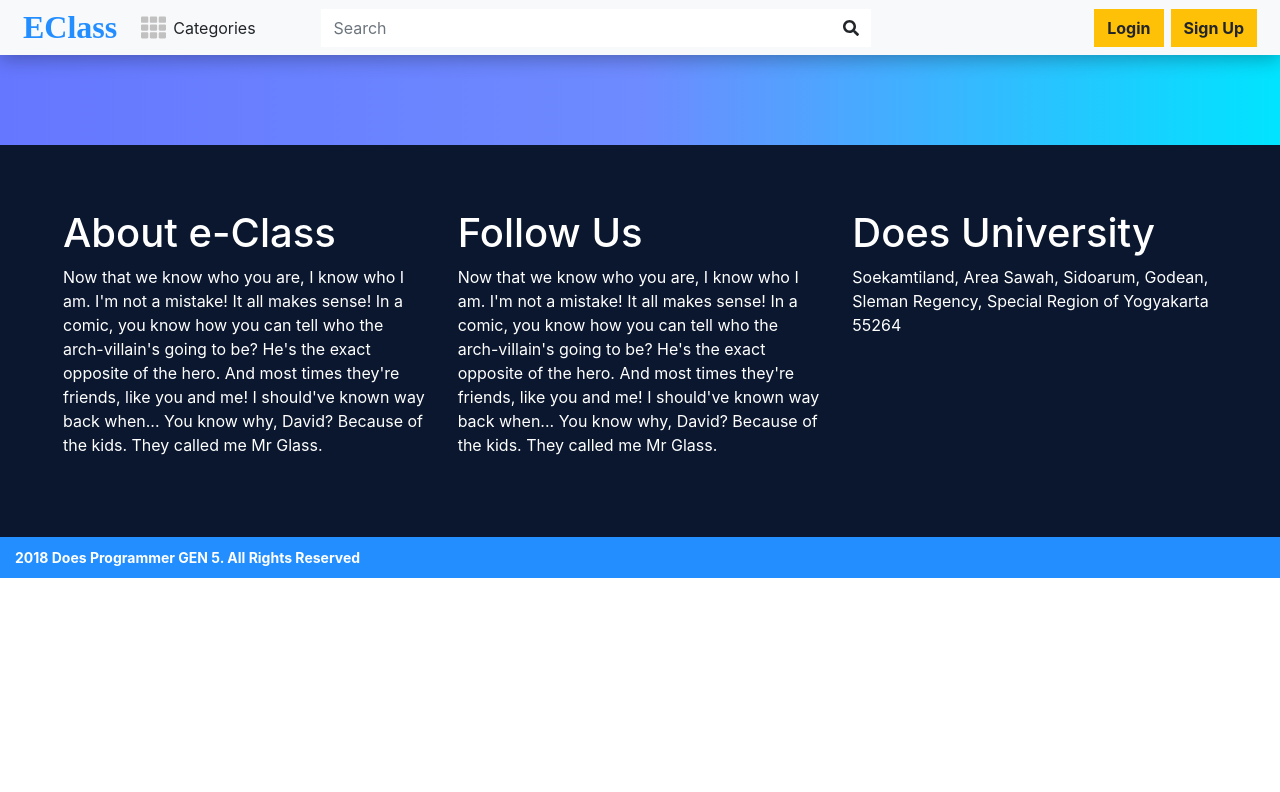
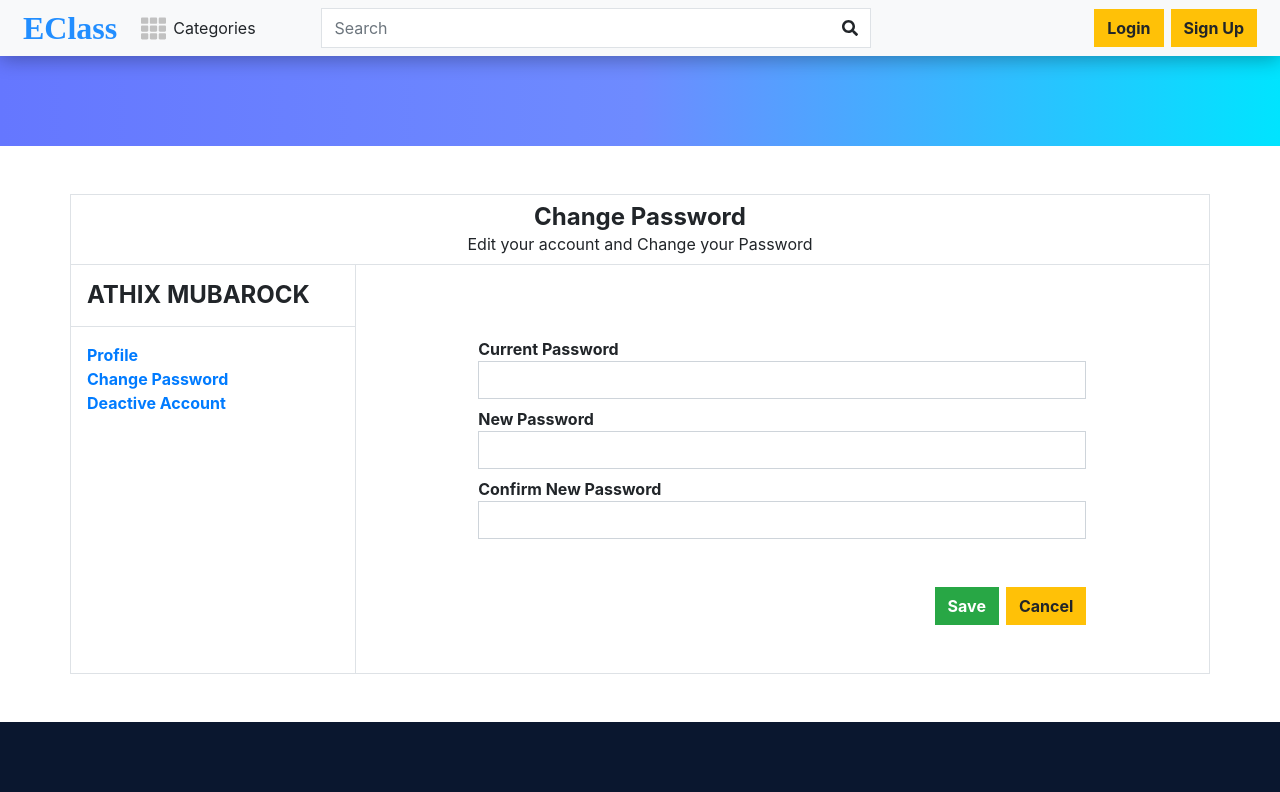
Before and after one commit to aldyivans/eclass-frontend-vue, a Vue app: page /changepassword in a window 1280 px wide. Shown: the top 792 px of the page. Built offline with nearby package versions, Linux system fonts and the light colour scheme.

Commit message:
changepassword

```diff
--- a/src/App.vue
+++ b/src/App.vue
@@ -84,10 +84,10 @@
             </div>
           </div>
           <div class="col-lg-6 my-4 my-lg-0">
-            <div class="input-group">
+            <div class="input-group border">
               <input type="text" class="form-control rounded-0 shadow-none" placeholder="Search" aria-label="Recipient's username" aria-describedby="button-addon2">
               <div class="input-group-append">
-                <button class="btn rounded-0 shadow-none bg-yellow" type="button" id="button-addon2">
+                <button class="btn rounded-0 shadow-none" type="button" id="button-addon2">
                   <font-awesome-icon icon="search" />
                 </button>
               </div>
--- /dev/null
+++ b/src/components/ChangePassword/ChangePassword.vue
@@ -0,0 +1,115 @@
+<template>
+    <div class="container-fluid">
+      <div class="container">
+        <div class="row border my-5">
+          <div class="profile col-12 text-center p-2">
+            <h4 class="m-0 font-weight-bold">Change Password</h4>
+            <p class="m-0">Edit your account and Change your Password</p>
+          </div>
+          <div class="col-lg-3 p-0 border-right">
+            <div class="border-bottom border-top p-3">
+              <h4 class="font-weight-bold m-0">ATHIX MUBAROCK</h4>
+            </div>
+            <div class="p-3">
+              <router-link to="/profile" class="font-weight-bold">Profile</router-link>
+              <br>
+              <router-link to="/changepassword" class="font-weight-bold">Change Password</router-link>
+              <br>
+              <router-link to="/deactive" class="font-weight-bold">Deactive Account</router-link>
+            </div>
+           </div>
+            <div class="col-lg-9 border-top justify-content-center p-0">
+              <div class="container">
+                <div class="row justify-content-center">
+                  <div class="col-12 col-sm-10 col-md-8 col-lg-9 py-5 px-3">
+                    <form class=" form-group py-4">
+                      <div class=" p-0 mb-2">
+                        <label for="current-password" class="font-weight-bold m-0">Current Password</label>
+                        <input type="password" class="form-control rounded-0 shadow-none" v-model="password.current" id="currentPassword">
+                        <span class="text-danger" style="font-size: 12px" id="inputWarning1"></span>
+                      </div>
+                      <div class=" p-0 mb-2">
+                        <label for="New Password" class="font-weight-bold m-0">New Password</label>
+                        <input type="password" class="form-control rounded-0 shadow-none" v-model="password.new" id="newPassword">
+                        <span class="text-danger" style="font-size: 12px" id="inputWarning2"></span>
+                      </div>
+                      <div class=" p-0 mb-2">
+                        <label for="confirm-new-password" class="font-weight-bold m-0">Confirm New Password</label>
+                        <input type="password" class="form-control rounded-0 shadow-none" v-model="password.confirmNew" id="confirmNewPassword">
+                        <span class="text-danger" style="font-size: 12px" id="inputWarning3"></span>
+                      </div>
+                    </form>
+                    <div class="row">
+                      <div class="col text-right">
+                        <button type="submit" class="btn btn-success rounded-0 font-weight-bold shadow-none" style="margin-right: 7px" v-on:click="save">Save</button>
+                        <button type="submit" class="btn btn-warning rounded-0 font-weight-bold shadow-none">Cancel</button>
+                      </div>
+                    </div>
+                  </div>
+                </div>
+              </div>
+            </div>
+        </div>
+      </div>
+    </div>
+</template>
+
+<script>
+
+export default {
+	data() {
+		return {
+			password : {
+        currentPassword: 'DICK',
+				current: '',
+				new: '',
+				confirmNew: ''
+			}
+		}
+	},
+	methods : {
+		save() {
+
+			var x = document.getElementById('currentPassword');
+			var y = document.getElementById('newPassword');
+			var z = document.getElementById('confirmNewPassword');
+			var inpWarning1 = document.getElementById('inputWarning1');
+			var inpWarning2 = document.getElementById('inputWarning2');
+			var inpWarning3 = document.getElementById('inputWarning3');
+
+      if(this.password.current != this.password.currentPassword) {
+        x.style.borderBottom = "3px solid red"
+        inpWarning1.innerHTML = "didn't match with your current password!"
+      }
+
+			if(this.password.current == "") {
+				x.style.borderBottom = "3px solid red"
+				inpWarning1.innerHTML = "field cannot be empty!"
+      } else {
+				x.style.borderBottom = "3px solid #28a745"
+				inpWarning1.innerHTML = ""
+			}
+
+			if(this.password.new == "") {
+				y.style.borderBottom = "3px solid red"
+				inpWarning2.innerHTML = "field cannot be empty!"
+			} else {
+				y.style.borderBottom = "3px solid #28a745"
+        inpWarning2.innerHTML = ""
+			}
+
+			if(this.password.confirmNew == "") {
+				z.style.borderBottom = "3px solid red"
+				inpWarning3.innerHTML = "field cannot be empty!"
+			} else {
+				z.style.borderBottom = "3px solid #28a745"
+        inpWarning3.innerHTML = ""
+			}
+		}
+	}
+}
+</script>
+
+<style scoped>
+
+</style>
--- a/src/views/Changepassword.vue
+++ b/src/views/Changepassword.vue
@@ -1,17 +1,20 @@
 <template>
   <div class="changepassword">
     <Blue/>
+    <ChangePassword/>
   </div>
 </template>
 
 <script>
 // @ is an alias to /src
 import Blue from '@/components/Blue.vue'
+import ChangePassword from '@/components/ChangePassword/ChangePassword.vue'
 
 export default {
   name: 'changepassword',
   components: {
-    Blue
+    Blue,
+    ChangePassword
   }
 }
 </script>
```
Also changed, not shown: 1 other file (tests, documents, lock files or other folders).
